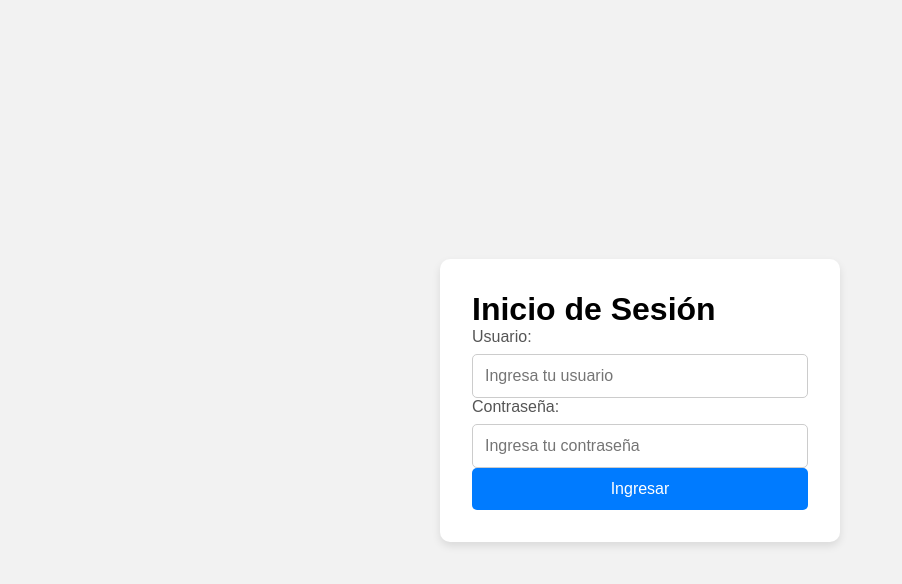
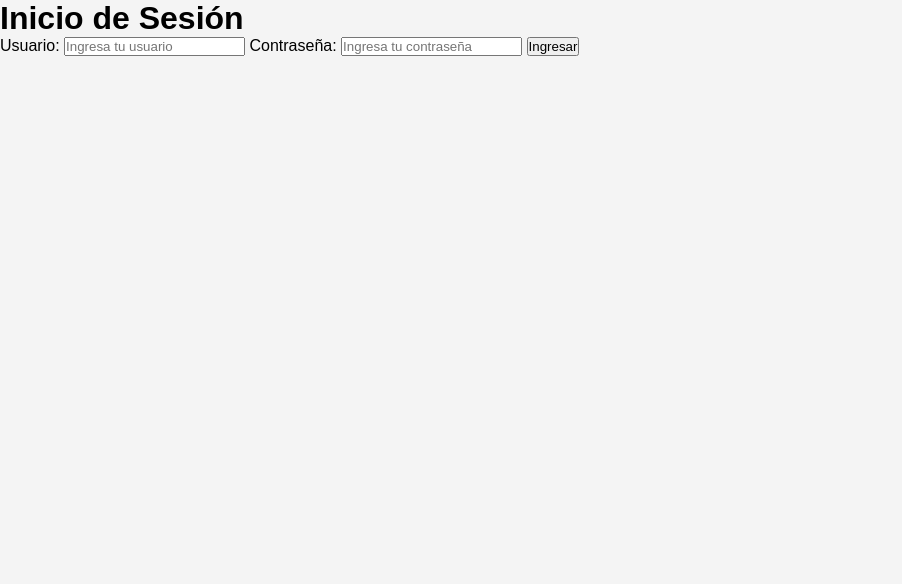
Before and after one commit to ReyDp/Inventario-VASJ, a plain HTML site: page com.inventario.style/login.html in a window 1280 px wide. Shown: the whole page, without its empty margins (0-902 px from the left). Drawn offline with Linux system fonts and the light colour scheme; files whose address does not match are found by name.

Commit message:
Modificando styles.css

```diff
--- a/com.inventario.style/styles.css
+++ b/com.inventario.style/styles.css
@@ -355,80 +355,3 @@ body {
 #settings-form button[type="submit"]:hover {
     background-color: #218838;
 }
-
-/*Seccion del login*/
-* {
-    margin: 0;
-    padding: 0;
-    box-sizing: border-box;
-    font-family: Arial, sans-serif;
-}
-
-body {
-    display: flex;
-    justify-content: center;
-    align-items: center;
-    height: 100vh;
-    background-color: #f2f2f2;
-}
-
-.login-container {
-    background-color: #fff;
-    padding: 2rem;
-    border-radius: 10px;
-    box-shadow: 0 4px 8px rgba(0, 0, 0, 0.1);
-    width: 100%;
-    max-width: 400px;
-}
-
-h2 {
-    text-align: center;
-    margin-bottom: 2rem;
-    color: #333;
-}
-
-.form-group {
-    margin-bottom: 1.5rem;
-}
-
-label {
-    display: block;
-    margin-bottom: 0.5rem;
-    color: #555;
-}
-
-input[type="text"], input[type="password"] {
-    width: 100%;
-    padding: 0.75rem;
-    border: 1px solid #ccc;
-    border-radius: 5px;
-    font-size: 1rem;
-}
-
-input[type="text"]:focus, input[type="password"]:focus {
-    border-color: #007bff;
-    outline: none;
-}
-
-button {
-    width: 100%;
-    padding: 0.75rem;
-    background-color: #007bff;
-    color: #fff;
-    border: none;
-    border-radius: 5px;
-    font-size: 1rem;
-    cursor: pointer;
-}
-
-button:hover {
-    background-color: #0056b3;
-}
-
-.error-message {
-    margin-top: 1rem;
-    color: red;
-    font-size: 0.9rem;
-    display: none;
-    text-align: center;
-}
```
